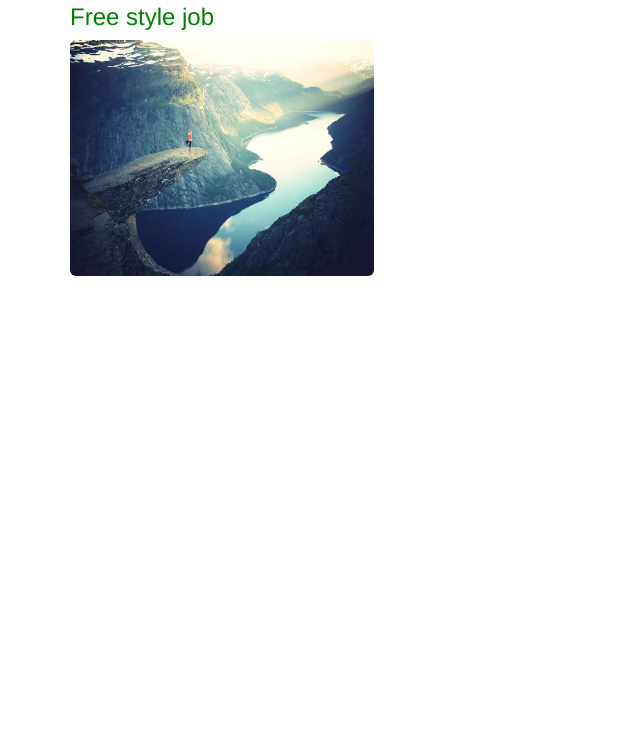
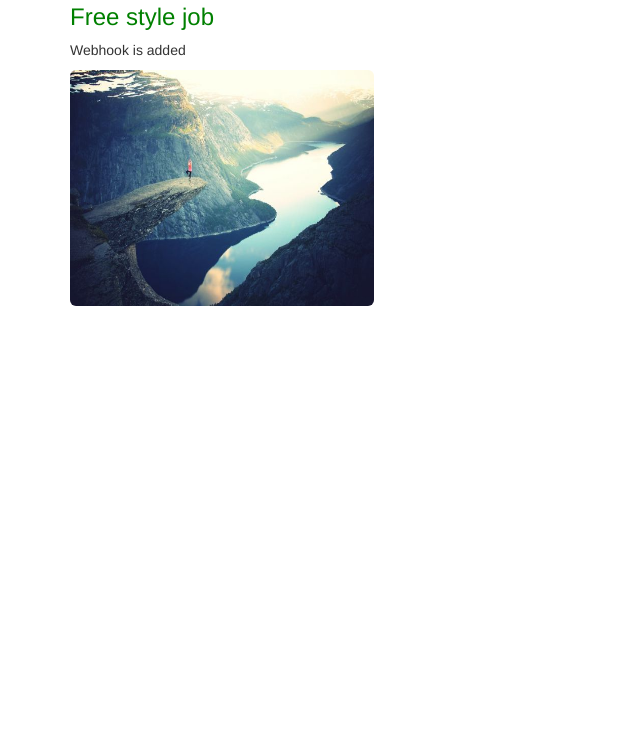
Before and after one commit to manjulack/website, a plain HTML site: page index.html in a window 1280 px wide. Shown: the part 69-800 px from the top of the page, without its empty margins (0-640 px from the left). Drawn offline with nearby package versions, Linux system fonts and the light colour scheme.

Commit message:
files are added

```diff
--- a/index.html
+++ b/index.html
@@ -13,6 +13,7 @@
 <div class="container">
   <h2>website is live</h2>
 	<h3 style="color:green;"> Free style job </h3>
+	<p>Webhook is added</p>
   <img src="img/fjords.jpg" class="img-rounded" alt="Cinque Terre" width="304" height="236">
 </div>
 
```
